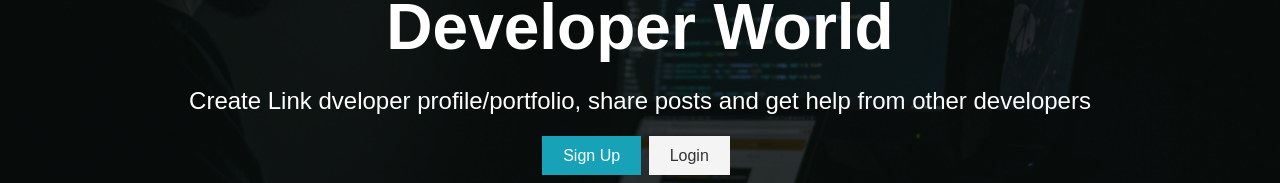
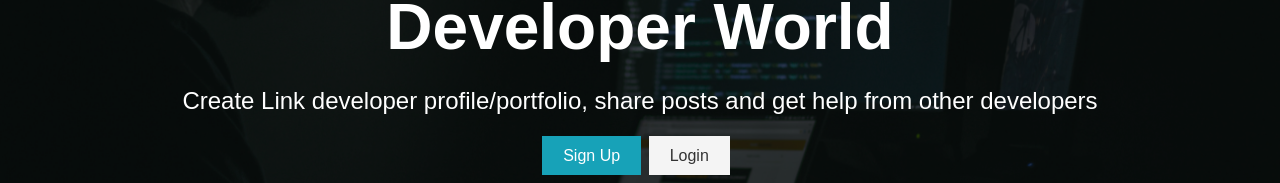
Before and after one commit to NirvanaPhX/SocialMediaApp, a React (Create React App) app in the folder client/: page / in a window 1280 px wide. Shown: the part 318-501 px from the top of the page. Built offline with nearby package versions, Linux system fonts and the light colour scheme; no server answers.

Commit message:
Fix typo in Landing component

```diff
--- a/client/src/components/layout/Landing/Landing.js
+++ b/client/src/components/layout/Landing/Landing.js
@@ -15,7 +15,7 @@ const Landing = ({ isAuthenticated }) => {
         <div className="landing-inner">
           <h1 className="x-large">Developer World</h1>
           <p className="lead">
-            Create Link dveloper profile/portfolio, share posts and get help
+            Create Link developer profile/portfolio, share posts and get help
             from other developers
           </p>
           <div className="buttons">
```
